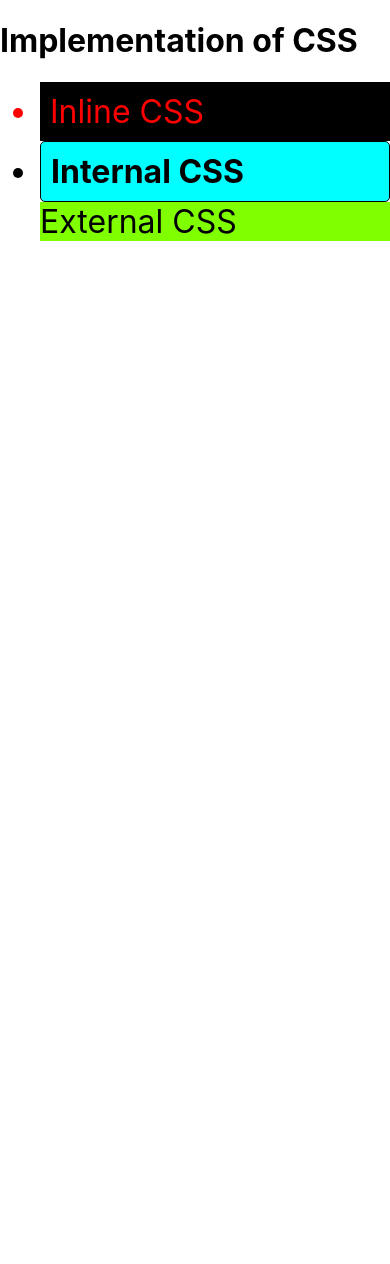
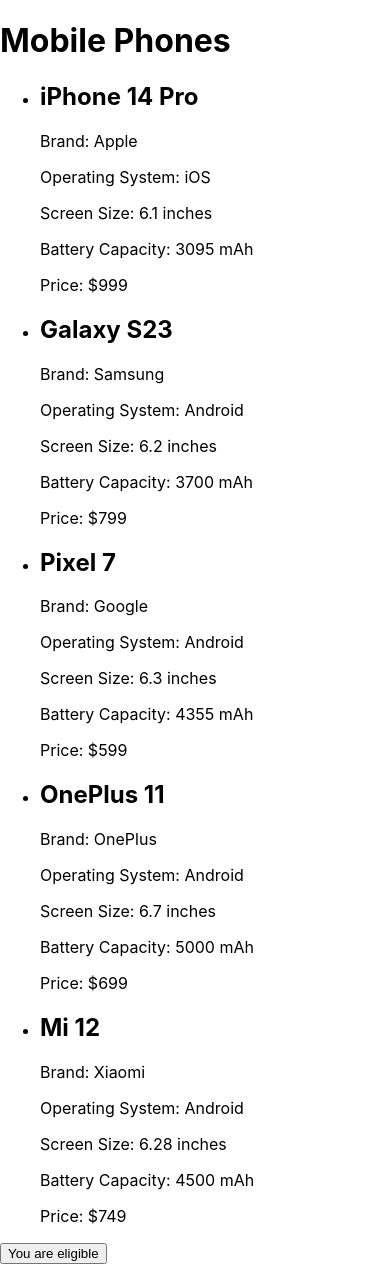
Before and after one commit to shreyaskraleti/React-files, a React (Create React App) app: page / in a window 390 px wide. Before the commit the page ends 844 px from the top, so only its background shows below. Built offline with nearby package versions, Linux system fonts and the light colour scheme.

Commit message:
mobile list files are added

```diff
--- a/src/App.js
+++ b/src/App.js
@@ -1,20 +1,26 @@
-import React, {Component} from "react";
-import Card from "./Components/Card";
-import './App.css';
+import React from "react";
+import MobileList from "./Components/MobileList";
+import PopularProducts from "./Components/PopularProducts";
+/* import './App.css';
 // import Greet from "./Components/Greet";
 // import Welcome from "./Components/Welcome";
 //import Message from "./Components/Message";
 // import Counter from "./Components/Counter";
+// import Card from "./Components/Card"; */
 
 
-class App extends Component {
-  render() {
-    return (
-      <div className="App">
-        <Card />
+function App() {
+  return(
+    <div className="App">
+      <MobileList />
+      <PopularProducts />
+      </div>
+  );
+}
+export default App;
 
 
-        { /* <Greet name="Shreya" heroName="Wonder Woman">
+         /* <Greet name="Shreya" heroName="Wonder Woman">
           <p>This is children props from function component</p> </Greet>
         <Greet name="Phani" heroName="Ajith">
           <button>Action</button>
@@ -26,13 +32,6 @@
         <Counter />
         <Greet name= "Shreya" heroName="Wonder Woman" />
         <Welcome name="Deepika" heroName="Nibbi Star" />
+         <Card />
 
-    */ }
-
-
-      </div>
-    );
-  }
-}
-
-export default App;
+    */
--- /dev/null
+++ b/src/Components/MobileList.js
@@ -0,0 +1,70 @@
+import React from 'react';
+
+const mobiles = [
+    {
+      brand: "Apple",
+      model: "iPhone 14 Pro",
+      operatingSystem: "iOS",
+      screenSize: "6.1 inches",
+      batteryCapacity: "3095 mAh",
+      price: 999
+    },
+
+    {
+      brand: "Samsung",
+      model: "Galaxy S23",
+      operatingSystem: "Android",
+      screenSize: "6.2 inches",
+      batteryCapacity: "3700 mAh",
+      price: 799
+    },
+
+    {
+      brand: "Google",
+      model: "Pixel 7",
+      operatingSystem: "Android",
+      screenSize: "6.3 inches",
+      batteryCapacity: "4355 mAh",
+      price: 599
+    },
+
+    {
+      brand: "OnePlus",
+      model: "OnePlus 11",
+      operatingSystem: "Android",
+      screenSize: "6.7 inches",
+      batteryCapacity: "5000 mAh",
+      price: 699
+    },
+    {
+      brand: "Xiaomi",
+      model: "Mi 12",
+      operatingSystem: "Android",
+      screenSize: "6.28 inches",
+      batteryCapacity: "4500 mAh",
+      price: 749
+    }
+  ];
+
+  const MobileList = () => {
+    return(
+        <div>
+            <h1>Mobile Phones</h1>
+            <ul>
+                {mobiles.map((mobile, index) => (
+                    <li key = {index}>
+                        <h2>{mobile.model}</h2>
+                        <p>Brand: {mobile.brand}</p>
+                        <p>Operating System: {mobile.operatingSystem}</p>
+                        <p>Screen Size: {mobile.screenSize}</p>
+                        <p>Battery Capacity: {mobile.batteryCapacity}</p>
+                        <p>Price: ${mobile.price}</p>
+                    </li>
+                )
+            )}
+            </ul>
+        </div>
+    );
+  };
+
+  export default MobileList;
--- /dev/null
+++ b/src/Components/PopularProducts.js
@@ -0,0 +1,18 @@
+import React from 'react';
+
+export default function PopularProducts() {
+    const age = 23;
+    let result;
+
+    if(age >= 18){
+        result = <button>You are eligible</button>;
+} else {
+    result = <button>You are not eligible</button>;
+}
+
+return(
+    <div>
+        {result}
+    </div>
+);
+}
```
